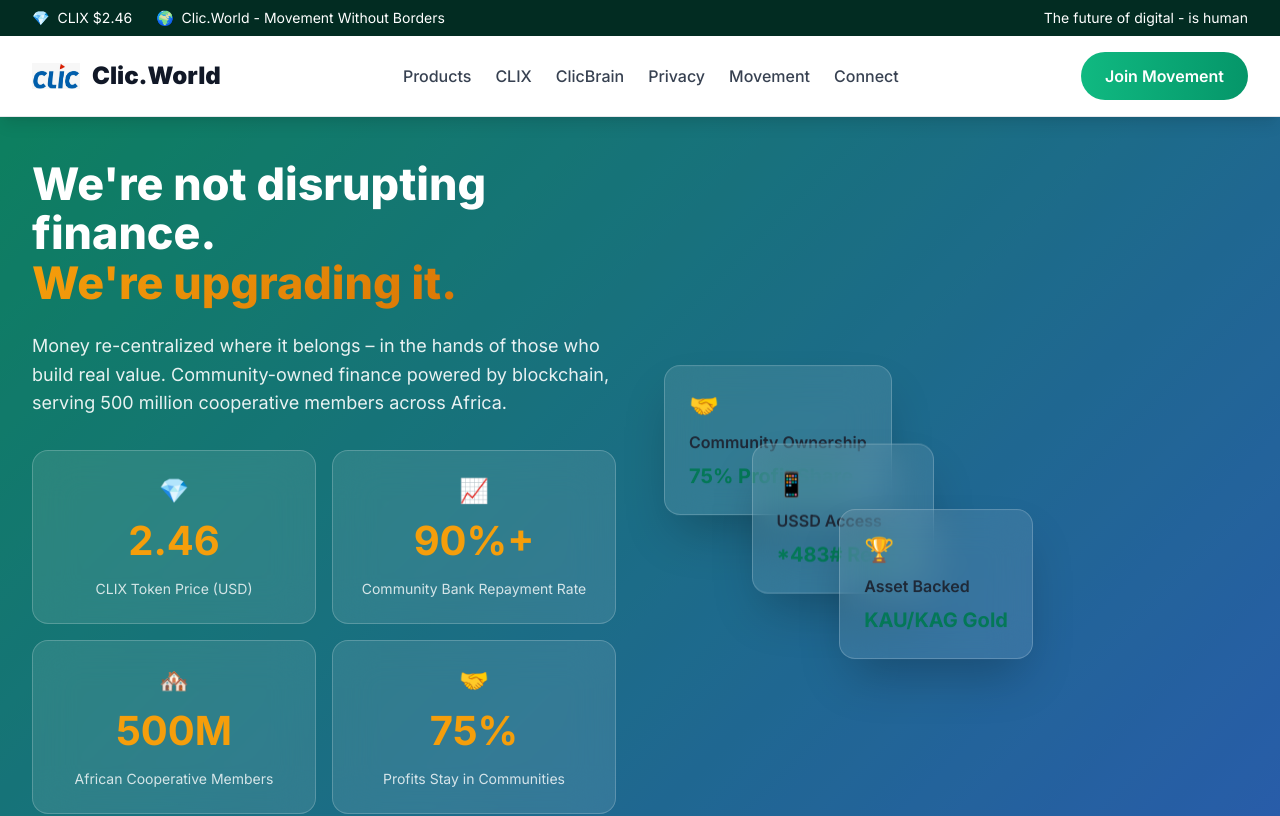
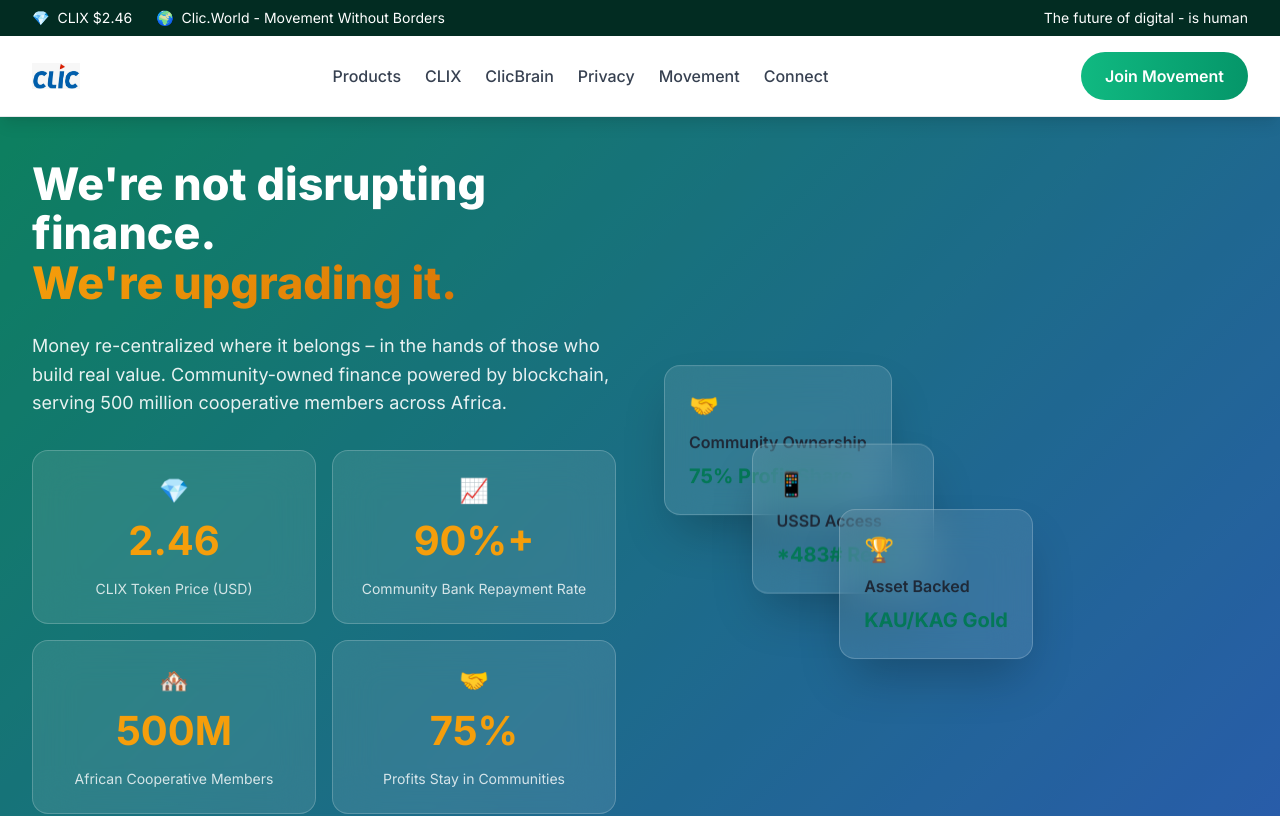
Before and after one commit to clicworld-andre/clic-world-website, a React (Create React App) app: page / in a window 1280 px wide. Shown: the top 816 px of the page. Built offline with nearby package versions, Linux system fonts and the light colour scheme; the HTML template or start-up script is replaced by a standard one.

Commit message:
🎨 Remove 'Clic.World' text from main navigation
- Clean navigation with logo only
- Text removed from navigation bar for cleaner look
- Logo speaks for itself

```diff
--- a/src/components/ClicWorldWebsite.js
+++ b/src/components/ClicWorldWebsite.js
@@ -103,7 +103,6 @@
                 alt="Clic.World Logo"
                 className="w-12 h-12 object-contain"
               />
-              <span className="text-2xl font-black text-gray-900">Clic.World</span>
             </div>
 
             <div className="hidden lg:flex items-center space-x-6">
```
